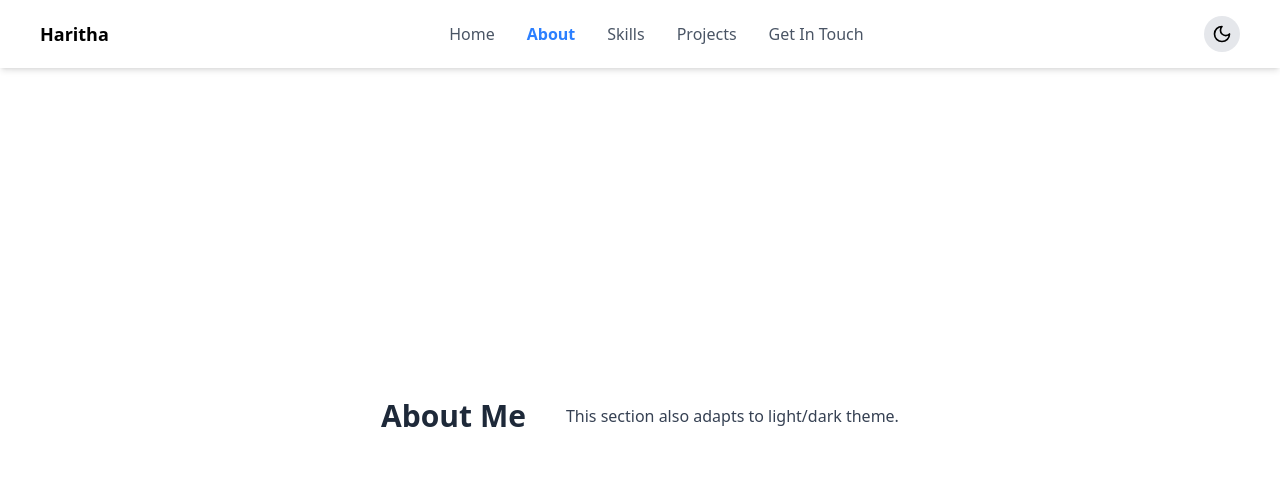
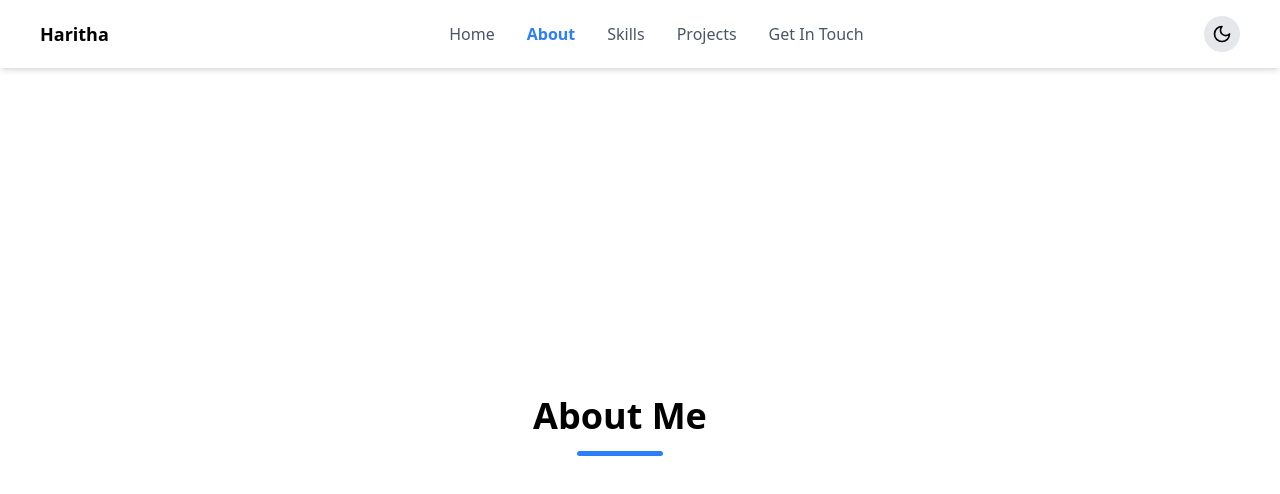
Before and after one commit to Haritha0705/Portfolio-Web-Site, a React (Vite) app: page /about in a window 1280 px wide. Shown: the top 494 px of the page. Built offline with nearby package versions, Linux system fonts and the light colour scheme.

Commit message:
add new chages

```diff
--- a/src/Components/Title.tsx
+++ b/src/Components/Title.tsx
@@ -1,9 +1,13 @@
 import React from 'react';
+interface titleProps {
+    title:string;
+}
 
-const Title:React.FC = () => {
+const Title:React.FC<titleProps> = ({title}) => {
     return (
-        <div>
-
+        <div className={'relative flex items-center justify-center'}>
+            <div className={'absolute bottom-[-20px] h-[0.3rem] w-1/2 bg-blue-500 rounded-2xl'}></div>
+            <h1 className={'text-4xl font-bold text-black dark:text-white'}>{title}</h1>
         </div>
     );
 };
--- a/src/Sections/AboutPage.tsx
+++ b/src/Sections/AboutPage.tsx
@@ -1,12 +1,16 @@
 import React from 'react';
+import Title from "../Components/Title.tsx";
+import AboutCard from "../Components/AboutCard.tsx";
 
 const AboutPage:React.FC = () => {
     return (
         <section className="w-full min-h-screen pt-[80px] flex flex-col-reverse md:flex-row items-center justify-center gap-10 px-4 sm:px-6 lg:px-10 py-12 bg-white dark:bg-black transition-colors">
-            <h2 className="text-3xl font-semibold">About Me</h2>
-            <p className="text-gray-700 dark:text-gray-300">
-                This section also adapts to light/dark theme.
-            </p>
+            <Title title={'About Me'}/>
+            <div>
+                <AboutCard/>
+                <AboutCard/>
+                <AboutCard/>
+            </div>
         </section>
     );
 };
```
